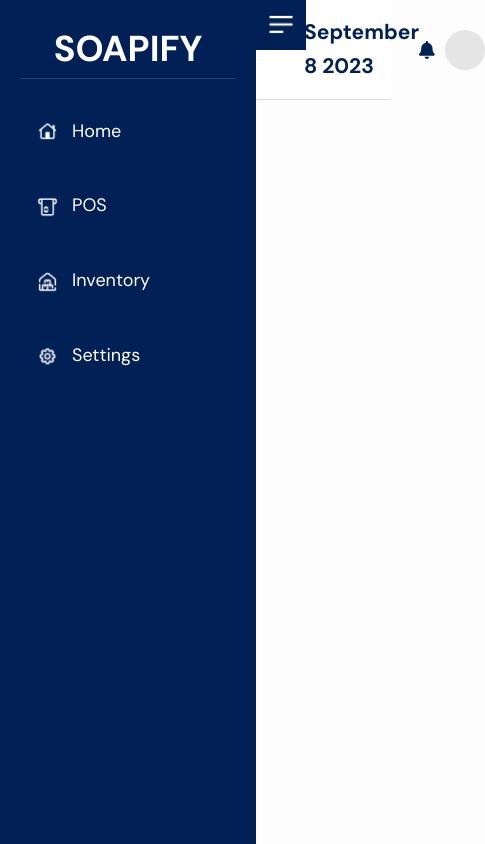
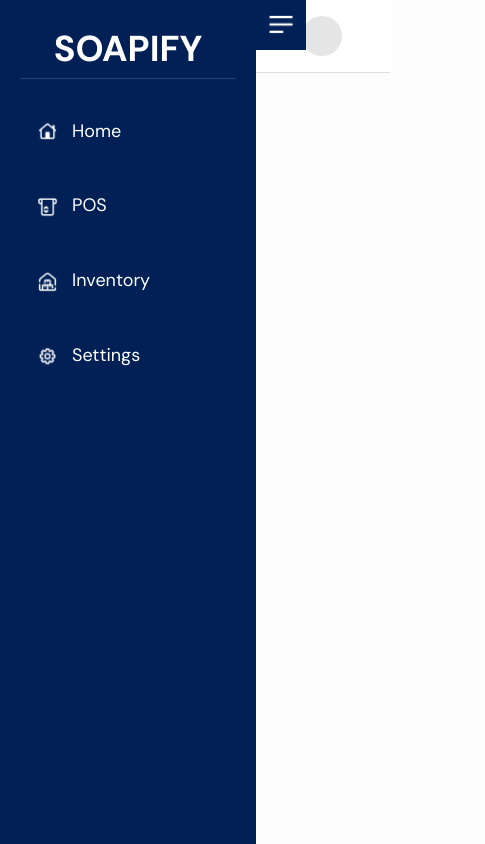
Before and after one commit to angeloeboy/soapify-frontend, a Next.js app: page / in a window 390 px wide. Shown: the whole page, 485 px wide, since content can reach past the window. Built offline with nearby package versions, Linux system fonts and the light colour scheme.

Commit message:
Made the layout responsive

```diff
--- a/src/components/misc/dashboardLayout.jsx
+++ b/src/components/misc/dashboardLayout.jsx
@@ -7,10 +7,22 @@ const DashboardRight = styled.div`
 	width: 100%;
 	padding-left: ${(props) => (props.isSidebarOpen ? "256px" : "56px")};
 	transition: all 0.3s ease;
+
+	@media (max-width: 1500px) {
+		padding-left: 56px;
+	}
+
+	@media (max-width: 800px) {
+		padding-left: 0px;
+	}
 `;
 
 const DashboardRightContainer = styled.div`
 	padding: 48px;
+
+	@media (max-width: 800px) {
+		padding: 48px 5%;
+	}
 `;
 
 let DashboardLayout = ({ children }) => {
--- a/src/components/misc/sidebar.jsx
+++ b/src/components/misc/sidebar.jsx
@@ -14,7 +14,7 @@ const SidebarContainer = styled.div`
 	transition: all 0.3s ease;
 	transform: ${({ visible }) => (!visible ? "translateX(-100%)" : "translateX(0)")};
 	flex-direction: column;
-
+	z-index: 101;
 	h1 {
 		color: white;
 		text-align: center;
--- a/src/styled-components/ItemActionModal.jsx
+++ b/src/styled-components/ItemActionModal.jsx
@@ -9,7 +9,7 @@ export const PopupOverlay = styled.div`
 	background-color: rgba(0, 0, 0, 0.5); /* Semi-transparent black overlay */
 	display: flex;
 	align-items: center;
-	z-index: 99;
+	z-index: 102;
 `;
 
 export const PopupContent = styled.div`
```
